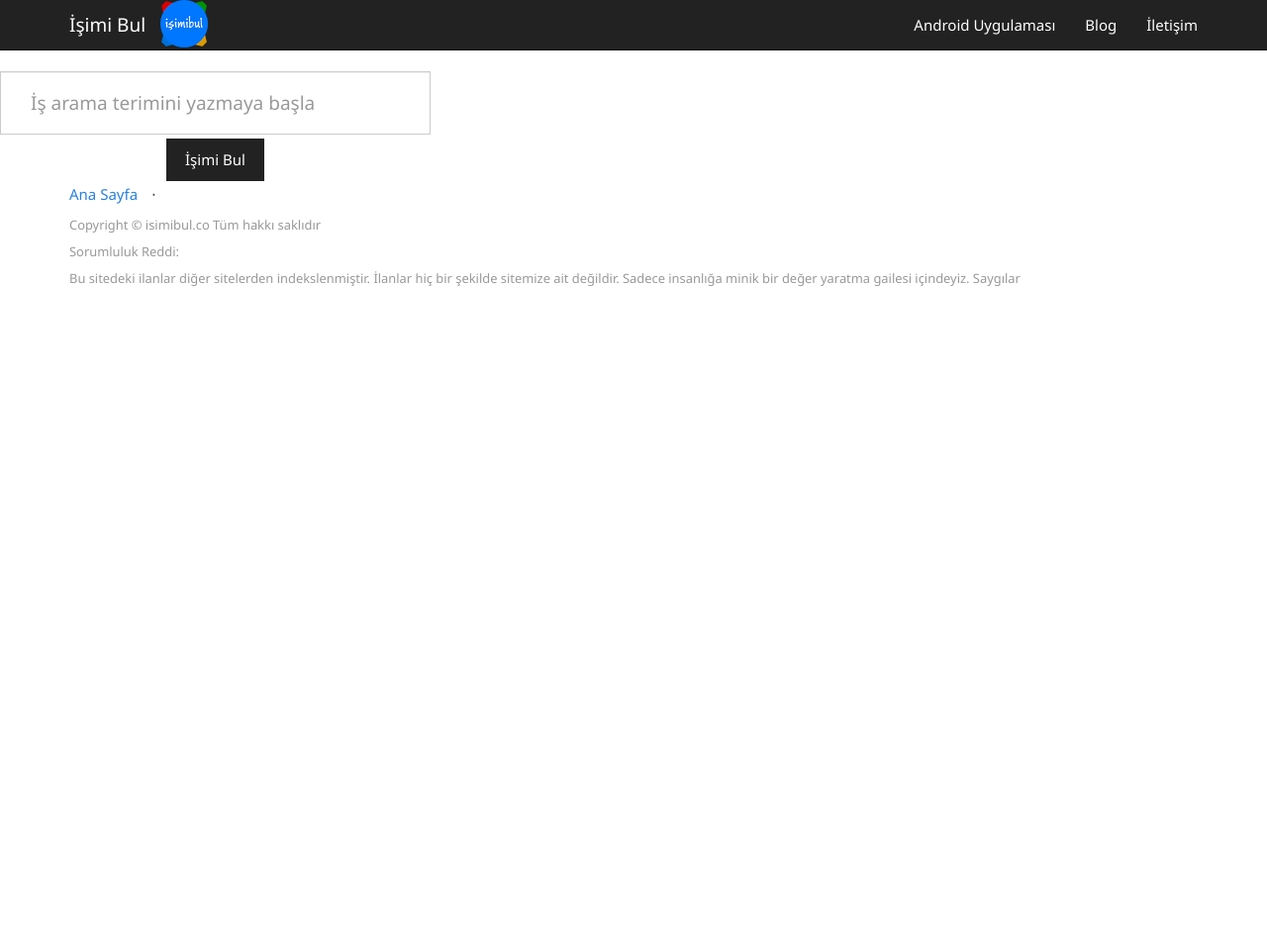
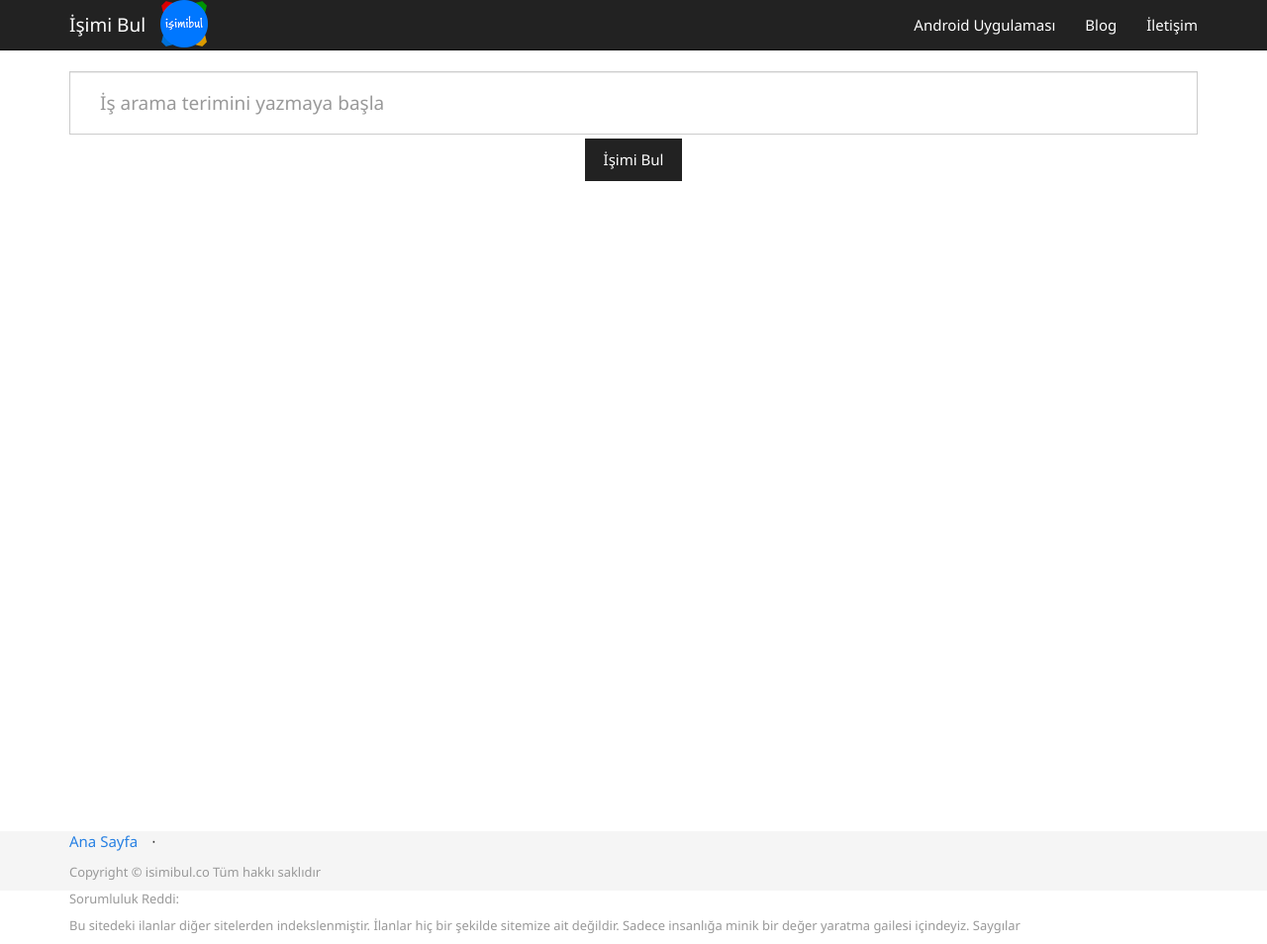
Before and after one commit to whicher/isimibul, a Jekyll site: the page built from index.html, in a window 1280 px wide. Shown: the whole page at 99% size. Built offline with Jekyll 4.4.1, drawn with Linux system fonts in a browser that asks for light colours; comment, search, counter and statistics services are not loaded; before the commit the page ends 900 px from its top, so only the background shows below that.

```diff
--- a/_includes/footer.html
+++ b/_includes/footer.html
@@ -1,5 +1,5 @@
 <!-- Footer -->
-<footer>
+<footer class="footer">
   <div class="container">
     <div class="row">
       <div class="col-md-12">
--- a/_layouts/default.html
+++ b/_layouts/default.html
@@ -4,8 +4,24 @@
 
   <body>
     {% include header.html %}
-    {% include search_box.html %}
-    {% include search_results.html %}
+
+    <div class="container">
+      <div class="row">
+        <div class="col-lg-12">
+          <div class="row">
+            <div class="col-lg-12">
+              {% include search_box.html %}
+            </div>
+          </div>
+
+          <div class="row">
+            <div class="col-lg-12">
+              {% include search_results.html %}
+            </div> <!-- /col-lg-12 -->
+          </div> <!-- /row -->
+        </div> <!-- /col-lg-12 -->
+      </div> <!-- /row -->
+    </div> <!-- /container -->
     {% include footer.html %}
     {% include js.html %}
   </body>
--- a/static/css/styles.css
+++ b/static/css/styles.css
@@ -1,3 +1,23 @@
+/* Sticky footer styles
+-------------------------------------------------- */
+html {
+  position: relative;
+  min-height: 100%;
+}
+body {
+  /* Margin bottom by footer height */
+  margin-bottom: 60px;
+}
+.footer {
+  position: absolute;
+  bottom: 0;
+  width: 100%;
+  /* Set the fixed height of the footer here */
+  height: 60px;
+  background-color: #f5f5f5;
+}
+
+/* My styles */
 .text-center {
   text-align: center;
 }
@@ -5,3 +25,7 @@
 .hidden {
   display: none;
 }
+
+.input-group {
+  display: inherit;
+}
--- a/static/js/custom.js
+++ b/static/js/custom.js
@@ -6,9 +6,27 @@ $( document ).ready(function() {
       var query = $('#input-query').val();
       searchJob(query);
     });
+    FBTrials();
 });
 
 function searchJob(query) {
   console.log('Searching job for ' + query);
   $('#div-search-results').show();
 }
+
+function FBTrials() {
+  console.log('FBTrials');
+  var ref = firebase.database().ref('jobs_test/');
+  ref.once('value', function(snapshot) {
+    snapshot.forEach(function(childSnapshot) {
+      var childKey = childSnapshot.key;
+      var childData = childSnapshot.val();
+      console.log('childKey: ' + JSON.stringify(childKey));
+      console.log('childData: ' + JSON.stringify(childData));
+    });
+  });
+
+  // ref.orderByChild("height").equalTo(25).on("child_added", function(snapshot) {
+  //   console.log(snapshot.key());
+  // });
+}
```
Also changed, not shown: _includes/js.html (+17 -2 lines).
